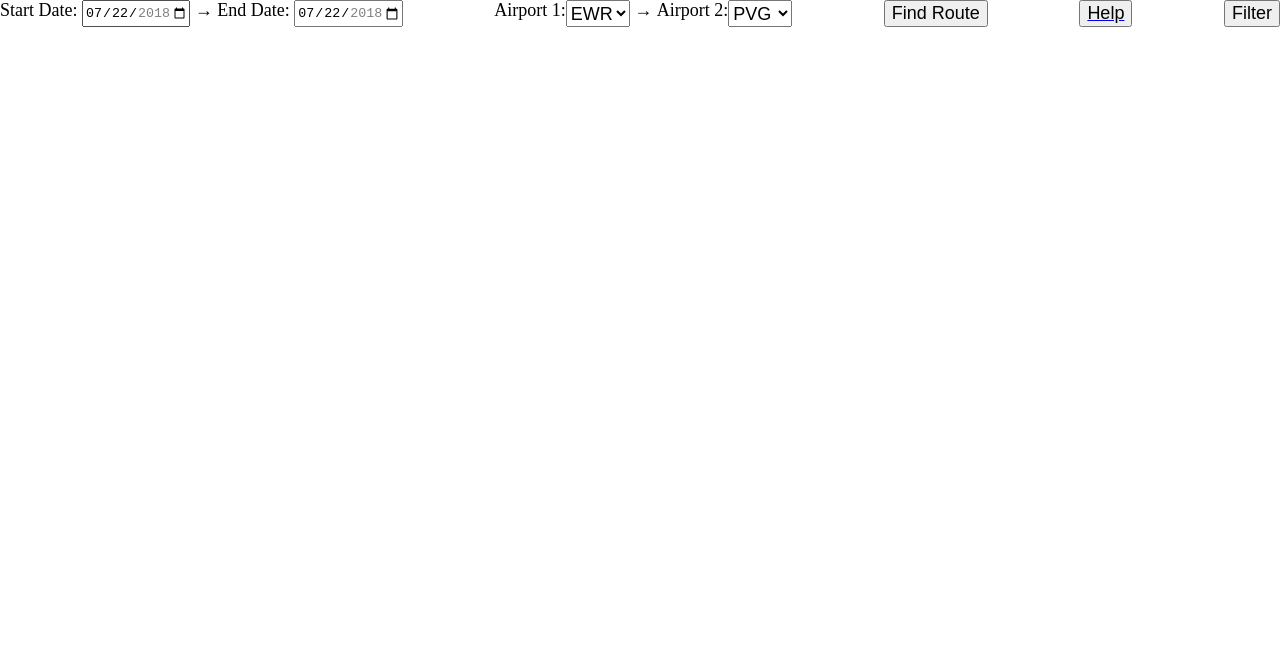
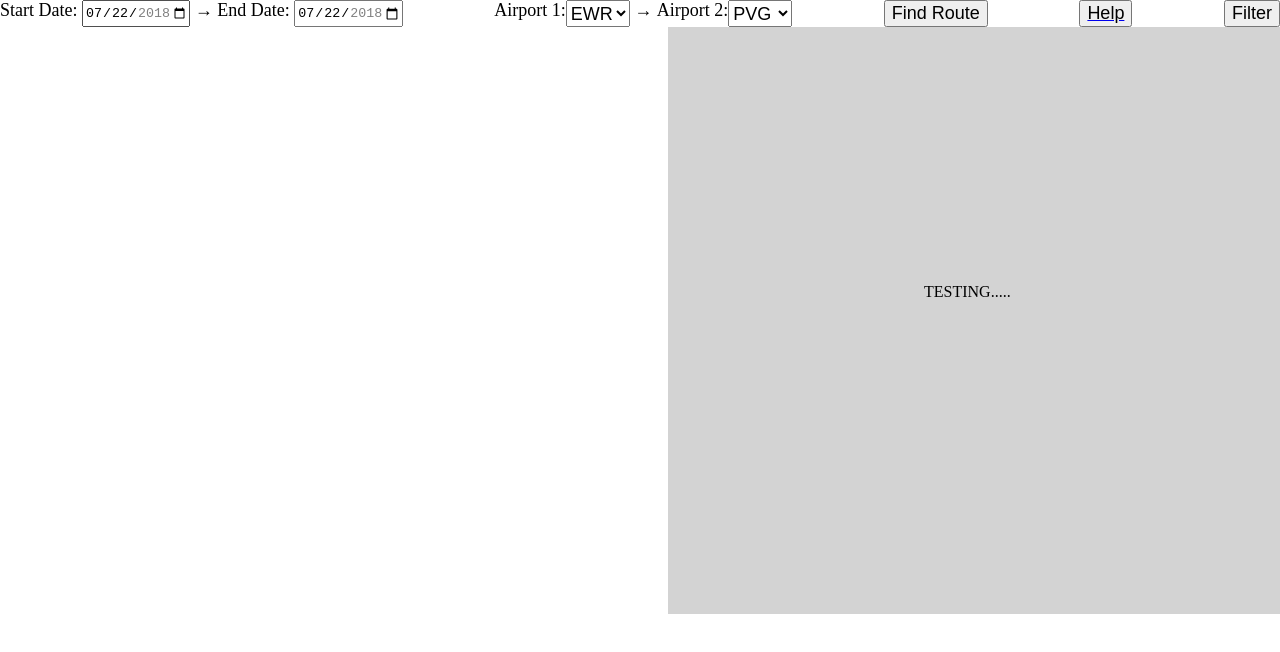
Before and after one commit to HighFlyersTeam/flight-tracker, a plain HTML site: page frontend/index.html in a window 1280 px wide. Both pictures are taken after a click on the button "Filter". Drawn offline with Linux system fonts and the light colour scheme; some packages are replaced by stand-ins of ours.

Commit message:
Set temporary div window to be hidden by default

```diff
--- a/frontend/filter_script.js
+++ b/frontend/filter_script.js
@@ -1,9 +1,9 @@
 function toggleFilterWindow() {
-    const window = document.getElementById("filter_content");
-    if (window.style.display === "none") {
-        window.style.display = "block";
+    const filterWindow = document.getElementById("filter_content");
+    if (window.getComputedStyle(filterWindow).display === "none") {
+        filterWindow.style.display = "block";
     }
     else {
-        window.style.display = "none";
+        filterWindow.style.display = "none";
     }
 }
--- a/frontend/style.css
+++ b/frontend/style.css
@@ -48,7 +48,7 @@ body, html {
 #filter_content{
     width: 100px;
     height: 75px;
-    display: block;
+    display: none;
     background-color: lightgrey;
     padding: 20%;
     position: absolute;
```
